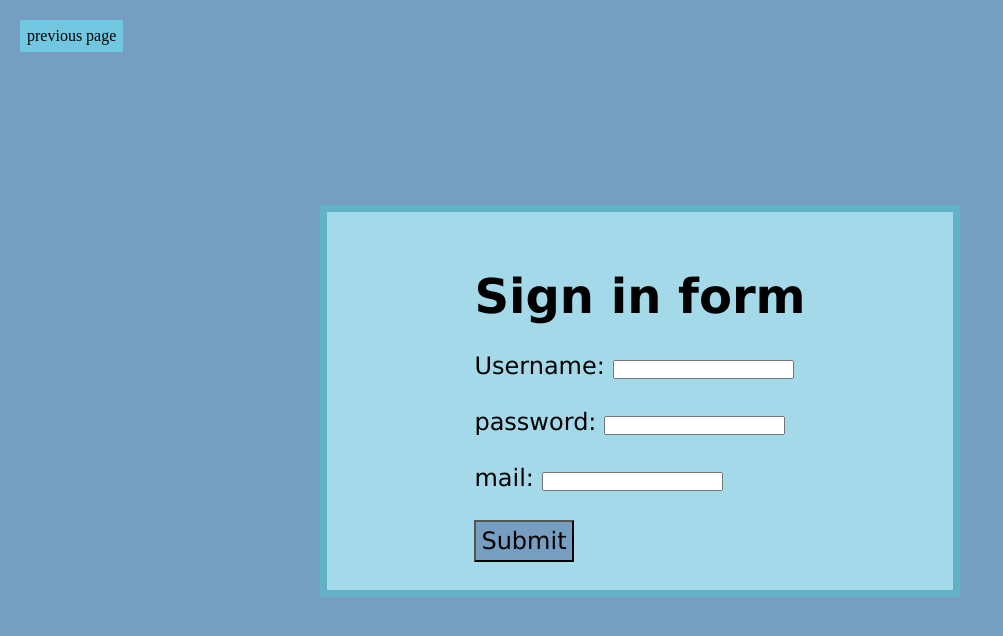
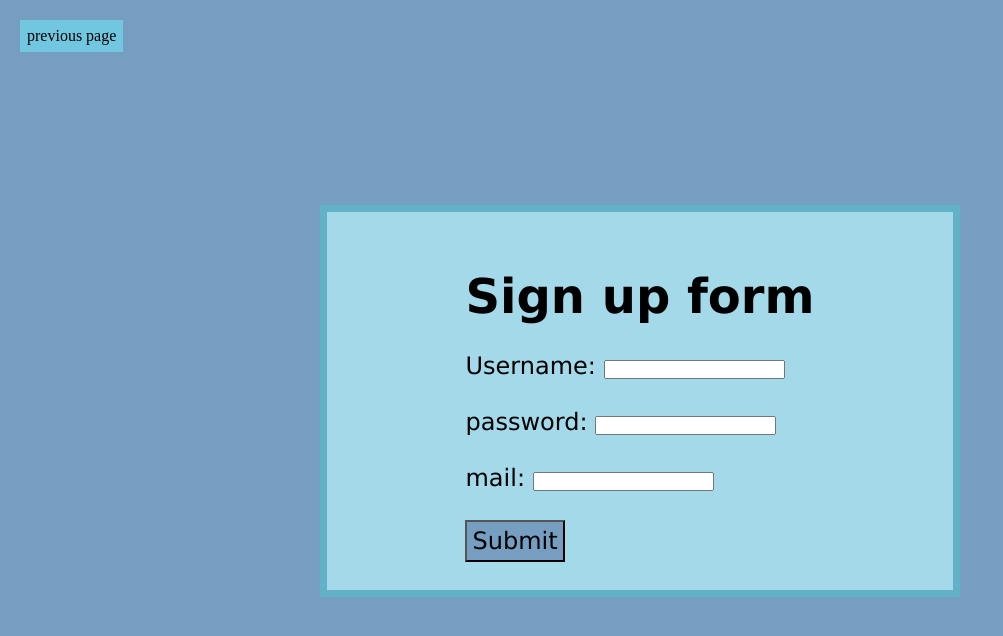
Before and after one commit to YairMoler/games-page, a plain HTML site: page html/signing.html in a window 1280 px wide. Shown: the whole page, without its empty margins (0-1003 px from the left). Drawn offline with Linux system fonts and the light colour scheme.

Commit message:
another comments changes

```diff
--- a/html/signing.html
+++ b/html/signing.html
@@ -10,9 +10,9 @@
         <main>
             <div>
                 <br /><br />
-                <h1>Sign in form</h1>
+                <h1>Sign up form</h1>
                 <br />
-                <!--build the sign in form-->
+                <!--build the sign up form-->
                 <label for="username">Username:</label>
                 <input type="text" id="username" name="username" required /><br /><br />
                 <label for="password">password:</label>
--- a/js/signing-form.js
+++ b/js/signing-form.js
@@ -12,9 +12,9 @@ document.getElementById("password").addEventListener("change", (event) => handle
 const handleChangePassword = (event) => {
     password = event.target.value;
 };
-
+/*add new user */
 const onSubmit = () => {
-    /*chacking if the username already log in*/
+    /*chacking if the username still not log in*/
     if (validate(username, "usernames") == -1 && validate(password, "passwords") == -1) {
         /* creat new username */
         newItem(username, "usernames");
```
Also changed, not shown: js/basic-game-functions.js (+17 -11 lines), js/first-g-page.js (+2 -17 lines), js/help-functions.js (+4 -4 lines).
